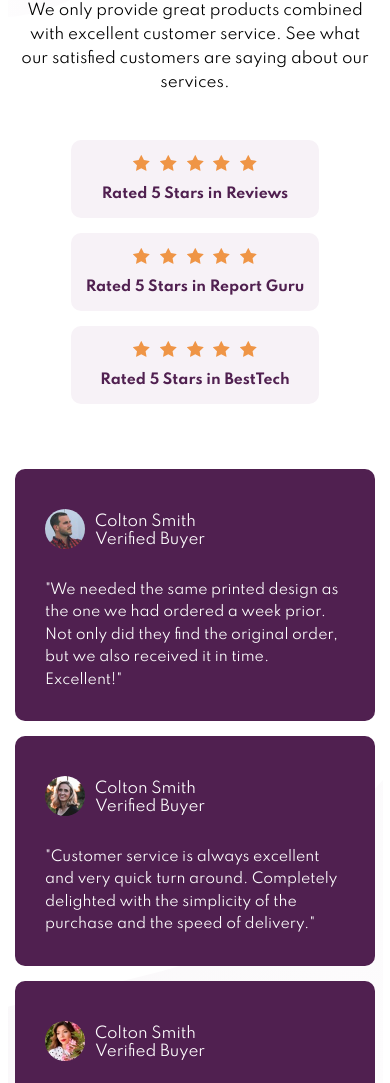
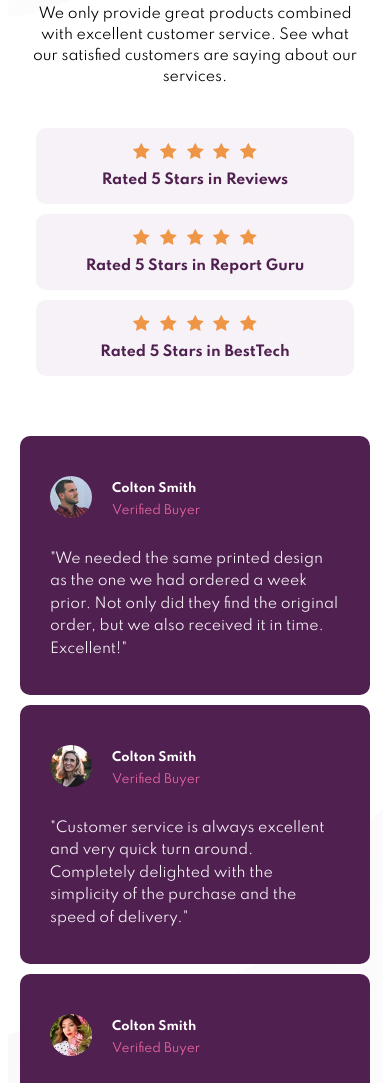
Before and after one commit to Mayur-Arde/social-proof-section-master, a plain HTML site: page index.html in a window 390 px wide. Shown: the part 215-1298 px from the top of the page. Drawn offline with Linux system fonts and the light colour scheme.

Commit message:
mobile css done

```diff
--- a/styles/style.css
+++ b/styles/style.css
@@ -31,7 +31,7 @@ body {
 
 /* main .container */
 .container {
-  margin: 15px;
+  margin: 20px;
 }
 
 /* container top section */
@@ -51,14 +51,16 @@ body {
 }
 
 .sub-heading {
-  font-size: 15px;
-  line-height: 1.6;
+  font-size: 14px;
+  line-height: 1.5;
   margin-bottom: 30px;
+  padding: 0 8px;
 }
 
 /* rating */
 .rating {
   margin-bottom: 50px;
+  max-width: 750px;
 }
 
 .rating-box {
@@ -67,14 +69,14 @@ body {
   justify-content: center;
   align-items: center;
   background-color: var(--lightGrayishMagenta);
-  margin: 15px 0;
-  padding: 15px;
+  margin: 10px 0;
+  padding: 15px 50px;
   border-radius: 10px;
-  max-width: 450px;
+  max-width: 550px;
 }
 
 .rating-star {
-  margin-bottom: 10px;
+  margin-bottom: 8px;
 }
 
 .rating-star img {
@@ -90,21 +92,23 @@ body {
 /* Testimoinals cards */
 
 .testimoinals {
-  display: flex;
+  /* display: flex;
   flex-direction: column;
   justify-content: center;
   align-items: center;
+  gap: 1rem; */
   /* flex-wrap: wrap; */
-  gap: 1rem;
   /* max-width: 375px; */
-  /* border-radius: 10px; */
+  display: grid;
+  grid-gap: 10px;
 }
 
 .testimoinals-box {
   background-color: var(--veryDarkMagenta);
   color: var(--white);
-  padding: 40px 30px 0px;
+  padding: 40px 30px 5px;
   border-radius: 10px;
+  max-width: 375px;
 }
 
 .testimoinals-blog {
@@ -114,7 +118,7 @@ body {
 }
 
 .testimoinals-blog img {
-  width: 40px;
+  width: 42px;
   border-radius: 50%;
 }
 
@@ -122,10 +126,26 @@ body {
   margin-left: 10px;
 }
 
+.testimoinals-blog p{
+  margin-left: 10px;
+  font-size: 12px;
+  /* font-weight: 500; */
+}
+
+.testimoinals-blog-right .name {
+  font-weight: 900;
+}
+
+.testimoinals-blog-right .verified {
+  margin-top: 8px;
+  color: var(--softPink);
+}
+
 .testimoinals-blog-quote {
   padding: 30px 0px;
   line-height: 1.6;
   font-size: 14px;
+  color: var(--lightGrayishMagenta);
 }
 /* attribution */
 .attribution {
```
